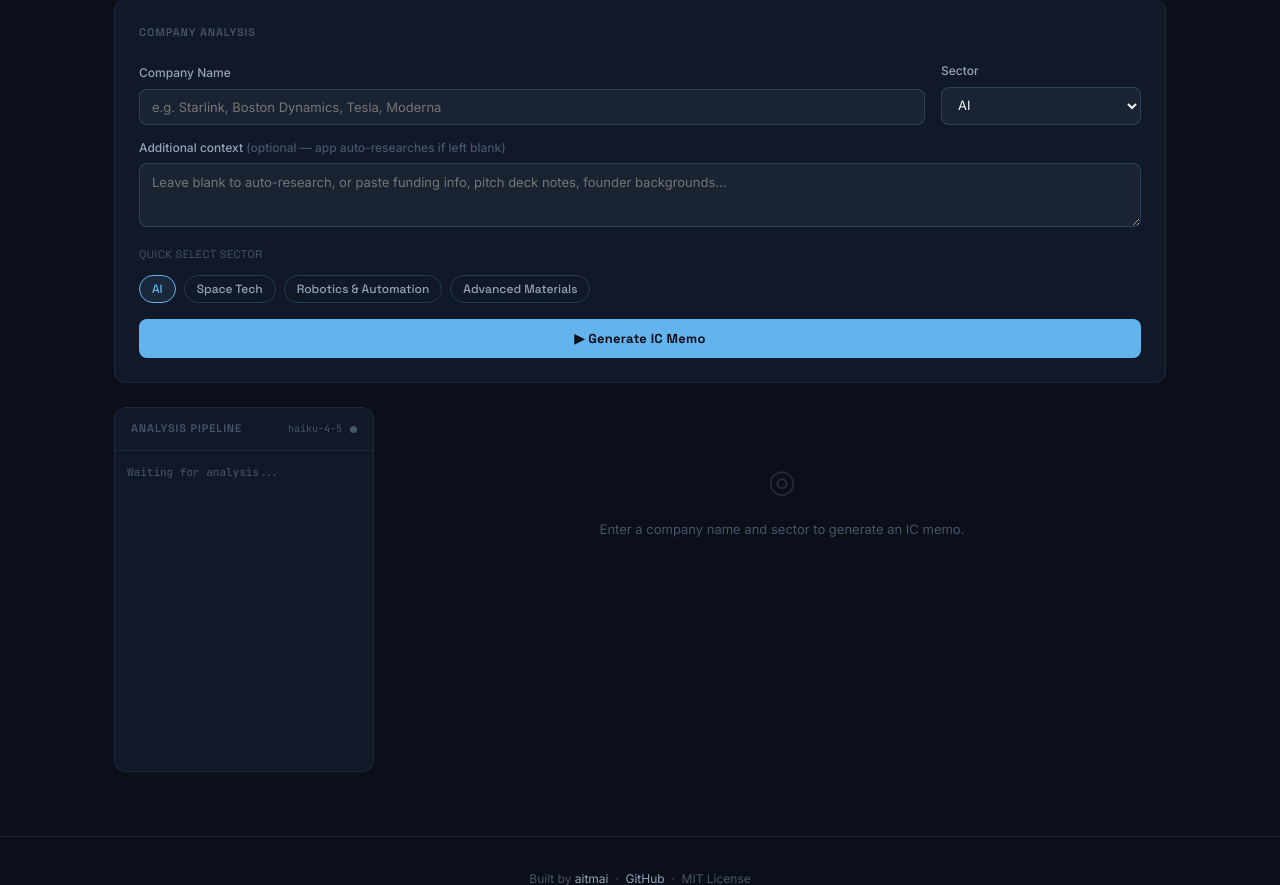
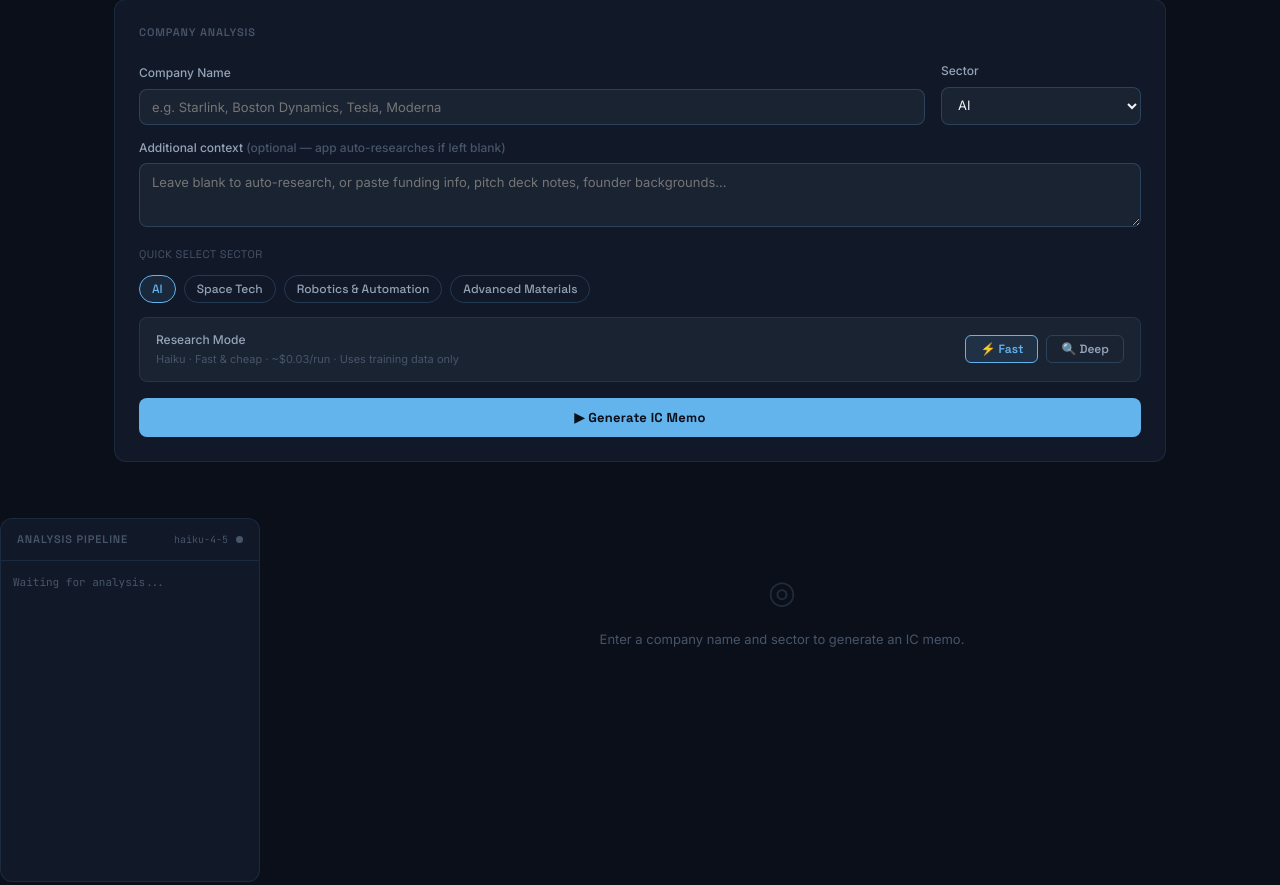
Before and after one commit to aitmai/deep-tech-deal-memo-generator, a Flask app: page / in a window 1280 px wide. Shown: the part 267-1152 px from the top of the page. Run offline with Flask 3, Linux system fonts and the light colour scheme; some libraries are stand-ins or nearby versions.

Commit message:
Haiku vs sonnet + web search

```diff
--- a/app.py
+++ b/app.py
@@ -136,7 +136,7 @@ Return ONLY this JSON object. Be specific and concise — 1-2 sentences per fiel
 }}"""
 
 
-def run_memo(company, sector, extra_info=""):
+def run_memo(company, sector, extra_info="", research_mode="haiku"):
     with state_lock:
         state.update({
             "status": "running",
@@ -153,7 +153,15 @@ def run_memo(company, sector, extra_info=""):
 
         # Auto-research step — gather company context if none provided
         if not extra_info:
-            log("Researching company via live web search...")
+            if research_mode == "sonnet":
+                log("Deep research mode: Sonnet + live web search (~$0.08/run)...")
+                research_model = "claude-sonnet-4-6"
+                use_web_search = True
+            else:
+                log("Fast mode: Haiku + live web search (~$0.03/run)...")
+                research_model = "claude-haiku-4-5-20251001"
+                use_web_search = True
+
             research_prompt = f"""Research {company} in the {sector} sector for VC investment analysis.
 
 Find and return:
@@ -171,14 +179,18 @@ Be specific with real numbers. Plain text, under 150 words."""
 
             research_messages = [{"role": "user", "content": research_prompt}]
             auto_context = ""
+            tools = [{"type": "web_search_20250305", "name": "web_search"}] if use_web_search else []
 
             for attempt in range(6):
-                research_response = client.messages.create(
-                    model="claude-haiku-4-5-20251001",
+                research_kwargs = dict(
+                    model=research_model,
                     max_tokens=800,
-                    tools=[{"type": "web_search_20250305", "name": "web_search"}],
                     messages=research_messages
                 )
+                if tools:
+                    research_kwargs["tools"] = tools
+
+                research_response = client.messages.create(**research_kwargs)
                 for block in research_response.content:
                     if hasattr(block, "text") and block.text:
                         auto_context += block.text
@@ -201,7 +213,7 @@ Be specific with real numbers. Plain text, under 150 words."""
                     break
 
             extra_info = auto_context.strip()
-            log("Live research complete. Building sector analysis...")
+            log("Research complete. Building sector analysis...")
         else:
             log("Using provided context. Building sector analysis...")
 
@@ -323,6 +335,7 @@ def run():
     company = data.get("company", "").strip()
     sector = data.get("sector", "AI")
     extra_info = data.get("extra_info", "").strip()
+    research_mode = data.get("research_mode", "haiku")  # 'haiku' or 'sonnet'
 
     if not company:
         return jsonify({"error": "Company name required"}), 400
@@ -331,7 +344,7 @@ def run():
         if state["status"] == "running":
             return jsonify({"error": "Analysis already running"}), 409
 
-    t = threading.Thread(target=run_memo, args=(company, sector, extra_info), daemon=True)
+    t = threading.Thread(target=run_memo, args=(company, sector, extra_info, research_mode), daemon=True)
     t.start()
     return jsonify({"ok": True})
 
--- a/templates/index.html
+++ b/templates/index.html
@@ -70,6 +70,9 @@ nav{display:flex;align-items:center;justify-content:space-between;padding:0 2rem
 .btn-run{width:100%;padding:11px;background:var(--accent);color:#0A0F1A;font-weight:700;font-family:var(--font-display);font-size:13px;border:none;border-radius:8px;cursor:pointer;transition:opacity .15s;letter-spacing:.02em;margin-top:1rem}
 .btn-run:hover{opacity:.88}
 .btn-run:disabled{opacity:.4;cursor:not-allowed}
+.mode-btn{padding:5px 14px;border-radius:6px;font-size:12px;font-weight:600;cursor:pointer;border:1px solid var(--border-strong);color:var(--text-secondary);background:transparent;font-family:var(--font-display);transition:all .15s}
+.mode-btn:hover{border-color:var(--accent);color:var(--accent)}
+.mode-btn.active{background:var(--accent-dim);border-color:var(--accent);color:var(--accent)}
 
 /* MAIN LAYOUT */
 .main-layout{display:grid;grid-template-columns:260px 1fr;gap:1.5rem;align-items:start}
@@ -210,7 +213,23 @@ footer a:hover{color:var(--accent)}
       </div>
     </div>
 
+    <div style="margin-top:.85rem;display:flex;align-items:center;justify-content:space-between;background:var(--surface2);border:1px solid var(--border);border-radius:8px;padding:.75rem 1rem">
+      <div>
+        <div style="font-size:12px;font-weight:500;color:var(--text-secondary);margin-bottom:2px">Research Mode</div>
+        <div style="font-size:11px;color:var(--text-muted)" id="mode-desc">Haiku · Fast &amp; cheap · ~$0.03/run · Uses training data only</div>
+      </div>
+      <div style="display:flex;gap:.5rem">
+        <button class="mode-btn active" id="mode-haiku" onclick="setMode('haiku')">
+          ⚡ Fast
+        </button>
+        <button class="mode-btn" id="mode-sonnet" onclick="setMode('sonnet')">
+          🔍 Deep
+        </button>
+      </div>
+    </div>
+
     <button class="btn-run" id="btn-run" onclick="runAnalysis()">▶ Generate IC Memo</button>
+  </div>
   </div>
 
   <!-- Main layout -->
@@ -251,6 +270,19 @@ footer a:hover{color:var(--accent)}
 <script>
 let eventSource = null;
 let pollInterval = null;
+let currentMode = 'haiku';
+
+function setMode(mode) {
+  currentMode = mode;
+  document.getElementById('mode-haiku').classList.toggle('active', mode === 'haiku');
+  document.getElementById('mode-sonnet').classList.toggle('active', mode === 'sonnet');
+  const desc = document.getElementById('mode-desc');
+  if (mode === 'haiku') {
+    desc.textContent = 'Haiku · Fast & cheap · ~$0.03/run · Uses training data only';
+  } else {
+    desc.textContent = 'Sonnet + Web Search · Deep research · ~$0.08/run · Pulls live funding data & news';
+  }
+}
 
 // Pill sync with select
 document.querySelectorAll('.pill').forEach(pill => {
@@ -480,7 +512,7 @@ async function runAnalysis() {
   await fetch('/run', {
     method: 'POST',
     headers: {'Content-Type':'application/json'},
-    body: JSON.stringify({company, sector, extra_info: extra})
+    body: JSON.stringify({company, sector, extra_info: extra, research_mode: currentMode})
   });
 
   if (eventSource) eventSource.close();
```
